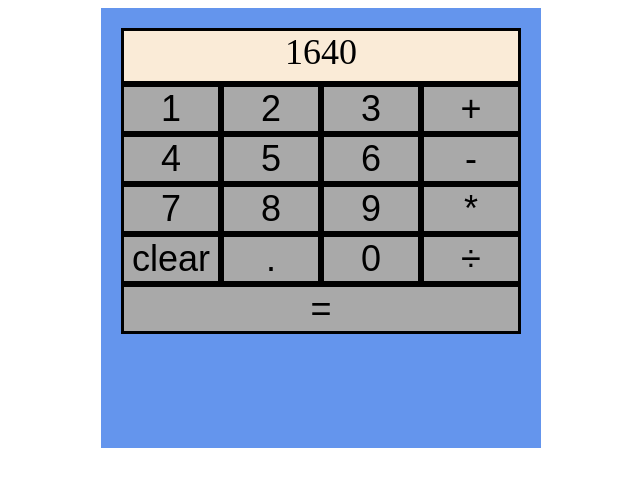
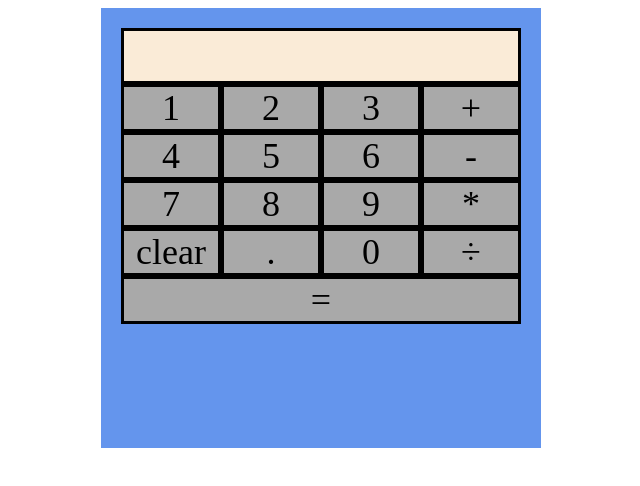
Before and after one commit to jrmullen2/Calculator, a plain HTML site: page index.html in a window 1280 px wide. Shown: the whole page, without its empty margins (319-959 px from the left). Drawn offline with Linux system fonts and the light colour scheme.

Commit message:
Remove buttons from script.js and index.html. Remove styling for buttons in style.css and add to styling for divs with calcButton class. Adjust script.js so that all lines of code using buttons only use divs

```diff
--- a/index.html
+++ b/index.html
@@ -7,11 +7,9 @@
     </head>
     <body>
         <div id="holder">
-            <div id="numberDisplay">1640</div>
+            <div id="numberDisplay"></div>
             <div id="container"></div>
-            <div id="equalsContainer">
-                <button id="equalsButton">=</button>
-            </div>
+            <div id="equalsButton">=</div>
         </div>
 
         <script src="script.js"></script>
--- a/script.js
+++ b/script.js
@@ -38,20 +38,18 @@ const container = document.querySelector("#container");
 for(let i = 1; i < 17; i++)
 {
     const newDiv = document.createElement("div");
-    const newButton = document.createElement("button");
-    newDiv.appendChild(newButton);
     newDiv.classList.add("calcButton");
     container.appendChild(newDiv);
     if(!(nonNumSpots(i)) && counter < 10)
     {
-        newButton.textContent = counter.toString();
-        newButton.classList.add("numButton");
+        newDiv.textContent = counter.toString();
+        newDiv.classList.add("numButton");
         counter += 1;
     }
     else if(nonNumSpots(i))
     {
-        newButton.textContent = assignOperator(i);
-        newButton.classList.add("otherButton");
+        newDiv.textContent = assignOperator(i);
+        newDiv.classList.add("otherButton");
     }
 }
 
--- a/style.css
+++ b/style.css
@@ -24,18 +24,15 @@ body {
     justify-content: center;
     align-items: center;
     background-color: darkgrey;
-    border: solid
+    border: solid;
+    font-size: 36px;
 }
-button {
-    background-color: darkgrey;
-    font-size: 36px;
-    border: hidden;
-}
-#equalsContainer {
+#equalsButton {
     background-color: darkgrey;
     width: 394px;
     border: solid;
     text-align: center;
+    font-size: 36px;
 }
 #numberDisplay {
     background-color: antiquewhite;
```
